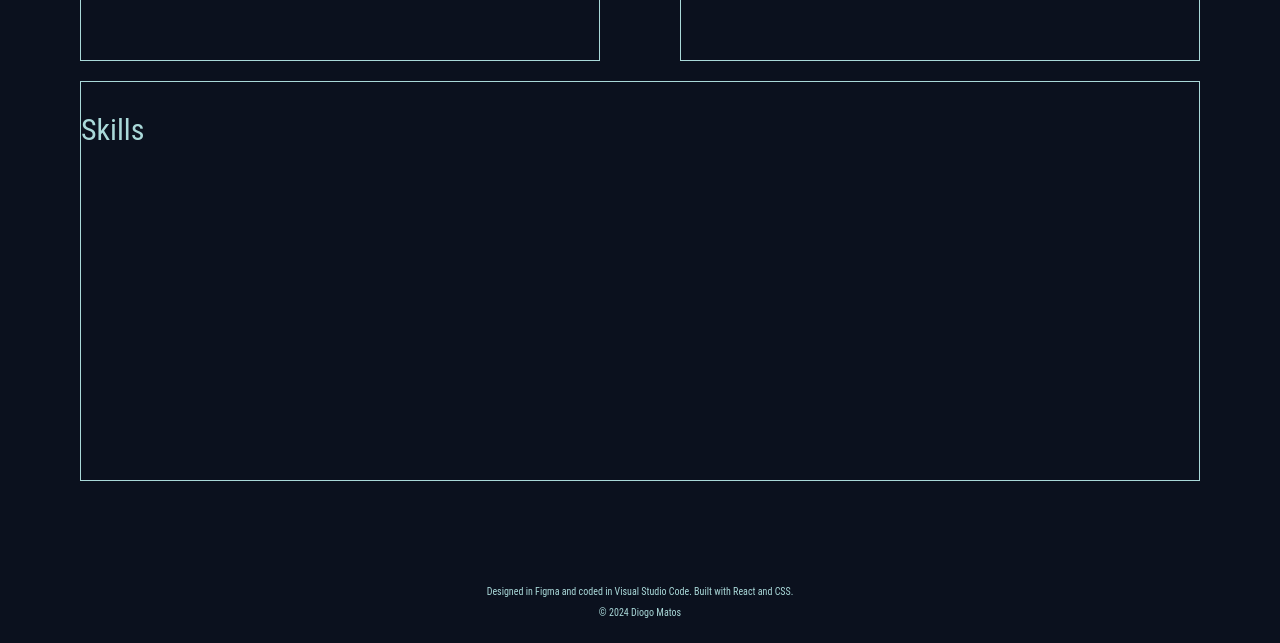
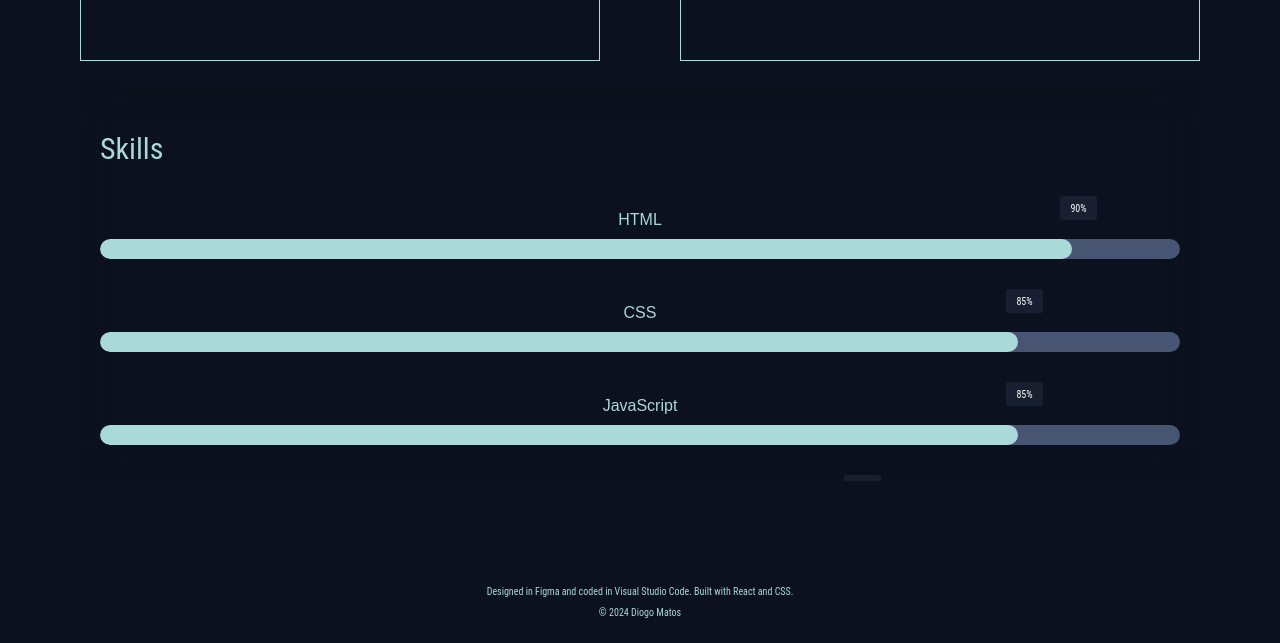
Before and after one commit to DiogoMatos10/portfolio, a React (Vite) app: page /about in a window 1280 px wide. Shown: the part 645-1288 px from the top of the page. Built offline with nearby package versions, Linux system fonts and the light colour scheme; a web font is replaced by a local one.

Commit message:
About Page v1.1

```diff
--- /dev/null
+++ b/data.js
@@ -0,0 +1,52 @@
+export const dataProjects=[
+    {
+
+    }
+]
+
+export const dataSkills=[
+    {
+        name:"HTML",
+        percentage:"90%"
+    },
+    {
+        name:"CSS",
+        percentage:"85%"
+    },
+    {
+        name:"JavaScript",
+        percentage:"85%"
+    },
+    {
+        name:"React.JS",
+        percentage:"70%"
+    },
+    {
+        name:"Java",
+        percentage:"80%"
+    },
+    {
+        name:"Kotlin",
+        percentage:"75%"
+    },
+    {
+        name:"OutSystems",
+        percentage:"75%"
+    },
+    {
+        name:"Python",
+        percentage:"60%"
+    },
+    {
+        name:"C",
+        percentage:"65%"
+    },
+    {
+        name:"Assembly",
+        percentage:"65%"
+    },
+    {
+        name:"Prolog/OCaml",
+        percentage:"55%"
+    },
+]
--- a/src/components/Content/AboutContent.css
+++ b/src/components/Content/AboutContent.css
@@ -7,36 +7,123 @@
     color: var(--text-color);
     margin-top: 20px;
     box-sizing: border-box;
-    align-items: flex-start;
 }
 
-.about-info, .projects {
+.about-info,
+.projects {
     border: 1px solid var(--text-color);
     box-sizing: border-box;
     margin: 0 40px;
 }
 
-.about-info, .projects {
+.about-info,
+.projects {
     height: 500px;
     width: calc(50% - 80px);
 }
 
 .skills {
-    border: 1px solid var(--text-color);
     width: calc(100% - 80px);
     margin: 20px auto 0;
-    margin-top: 20px;
     height: 400px;
+    box-sizing: border-box;
+    align-items: center;
+    justify-content: center;
+    overflow-y: auto;
+    backdrop-filter: blur(20px);
+    border-radius: 5px;
+    padding: 20px;
+}
+
+.skills::-webkit-scrollbar {
+    width: 5px;
+    /* Width of the scrollbar */
+}
+
+.skills::-webkit-scrollbar-track {
+    background: rgba(255, 255, 255, 0.2);
+    border-radius: 5px;
+}
+
+.skills::-webkit-scrollbar-thumb {
+    background: var(--secondary-color);
+    border-radius: 5px;
+}
+
+.skills::-webkit-scrollbar-thumb:hover {
+    background: var(--text-color);
+}
+
+.skills-header {
+    font-size: 20px;
+    width: 100%;
+    text-align: center;
+    margin-bottom: 10px;
     box-sizing: border-box;
 }
 
-.titles{
+/* Container for individual skill bars */
+.skill-container {
+    width: 100%;
+    margin: 10px 0;
+    padding: 10px 0;
+    position: relative;
+}
+
+
+
+/* Skill name styles */
+.skill-container p {
+    margin: 5px;
+    font-family: "Poppins", sans-serif;
+    font-size: 16px;
+}
+
+/* Base styles for the skill bar */
+.bar {
+    width: 100%;
+    background: #475472;
+    height: 20px;
+    border-radius: 100vw;
+    overflow: hidden;
+    position: relative;
+    margin: 10px 0;
+}
+
+/* Styles for the skill bar span */
+.bar span {
+    height: 100%;
+    display: block;
+    background: var(--text-color);
+    border-radius: 100vw;
+    transition: width 1s cubic-bezier(.25, 8, .25, 1);
+    width: var(--bar-width, 0%);
+}
+
+
+.percentage {
+    position: absolute;
+    top: 50%;
+    transform: translateY(-50%);
+    font-size: 12px;
+    color: #fff;
+    background: hsla(223, 23%, 36%, 0.219);
+    padding: 2px 6px;
+    border-radius: 4px;
+    transition: left 1s cubic-bezier(.25, 8, .25, 1);
+    white-space: nowrap;
+}
+
+
+.titles {
     font-size: 30px;
     margin-bottom: 30px;
 }
 
 @media (max-width: 768px) {
-    .about-info, .projects {
+
+    .about-info,
+    .projects {
         width: 100%;
         margin: 10px 0;
     }
@@ -49,3 +136,48 @@
         width: 100%;
     }
 }
+
+
+.percentage {
+    content: "";
+    position: absolute;
+    top: 12px;
+    width: 25px;
+    height: 20px;
+    display: flex;
+    align-items: center;
+    justify-content: center;
+    font-size: 10px;
+    border-radius: 2px;
+    z-index: 10;
+    transition: all .3s ease-in-out;
+}
+
+
+/* Animation for skill bars */
+.animate {
+    animation: animateWidth 1s forwards;
+    /* Apply animation when in view */
+}
+
+/* Keyframes for skill bar animation */
+@keyframes animateWidth {
+    from {
+        width: 0%;
+    }
+
+    to {
+        width: var();
+    }
+}
+
+/* Keyframes for percentage position animation */
+@keyframes animatePercentage {
+    from {
+        left: 0%;
+    }
+
+    to {
+        left: var(--percentage-left, 0%);
+    }
+}
--- a/src/components/Content/AboutContent.jsx
+++ b/src/components/Content/AboutContent.jsx
@@ -1,20 +1,86 @@
-import "./AboutContent.css";
+import React, { useEffect, useState, useRef } from 'react';
+import './AboutContent.css';
+import { dataSkills } from '../../../data';
 
 function AboutContent() {
+  const [skills, setSkills] = useState(dataSkills);
+  const skillContainerRef = useRef(null);
+
+  useEffect(() => {
+    const spans = document.querySelectorAll('.bar span');
+    const percentages = document.querySelectorAll('.percentage');
+
+    const observer = new IntersectionObserver(entries => {
+      entries.forEach(entry => {
+        if (entry.isIntersecting) {
+          spans.forEach((span, index) => {
+            const percentage = percentages[index];
+            const width = percentage.textContent;
+            span.style.setProperty('--bar-width', width);
+            span.classList.add('animate');
+            percentage.style.setProperty('--percentage-left', width);
+            percentage.classList.add('animate');
+          });
+        } else {
+          spans.forEach((span, index) => {
+            span.classList.remove('animate');
+            const percentage = percentages[index];
+            percentage.classList.remove('animate');
+          });
+        }
+      });
+    });
+
+    if (skillContainerRef.current) {
+      observer.observe(skillContainerRef.current);
+    }
+
+    const updatePercentagePositions = () => {
+      const barWidth = document.querySelector('.bar').clientWidth;
+      percentages.forEach(percentage => {
+        const widthPercentage = parseFloat(percentage.textContent) / 100;
+        percentage.style.left = `${barWidth * widthPercentage-12}px`;
+      });
+    };
+
+    updatePercentagePositions();
+
+    window.addEventListener('resize', updatePercentagePositions);
+
+    return () => {
+      window.removeEventListener('resize', updatePercentagePositions);
+    };
+  }, [skills]);
+
   return (
     <div className="about-container">
       <div className="about-info">
         <p className="titles">About</p>
-        <p className="paragraph">I'm Diogo Matos. I'm 21 years old and recently graduated with a degree in
-            Computer Sciences Engineering from Évora, Portugal. I am from Portugal and am highly proactive,
-            always eager to learn and work. My main focus is on web and mobile development.
+        <p className="paragraph">
+          I'm Diogo Matos. I'm 21 years old and recently graduated with a degree in
+          Computer Sciences Engineering from Évora, Portugal. I am from Portugal and am highly proactive,
+          always eager to learn and work. My main focus is on web and mobile development.
         </p>
       </div>
       <div className="projects">
         <p className="titles">Projects</p>
+        {/* Future projects content can go here */}
       </div>
-      <div className="skills">
-          <p className="titles">Skills</p>
+      <div className="skills" ref={skillContainerRef}>
+        <p className="titles">Skills</p>
+        <div className="skills-header">
+          {skills.map(skill => (
+            <div key={skill.name} className="skill-container">
+              <p>{skill.name}</p>
+              <div className={`percentage ${skill.name.toLowerCase()}-percentage`}>
+                {skill.percentage}
+              </div>
+              <div className="bar">
+                <span className={`${skill.name.toLowerCase()}`}></span>
+              </div>
+            </div>
+          ))}
+        </div>
       </div>
     </div>
   );
```
